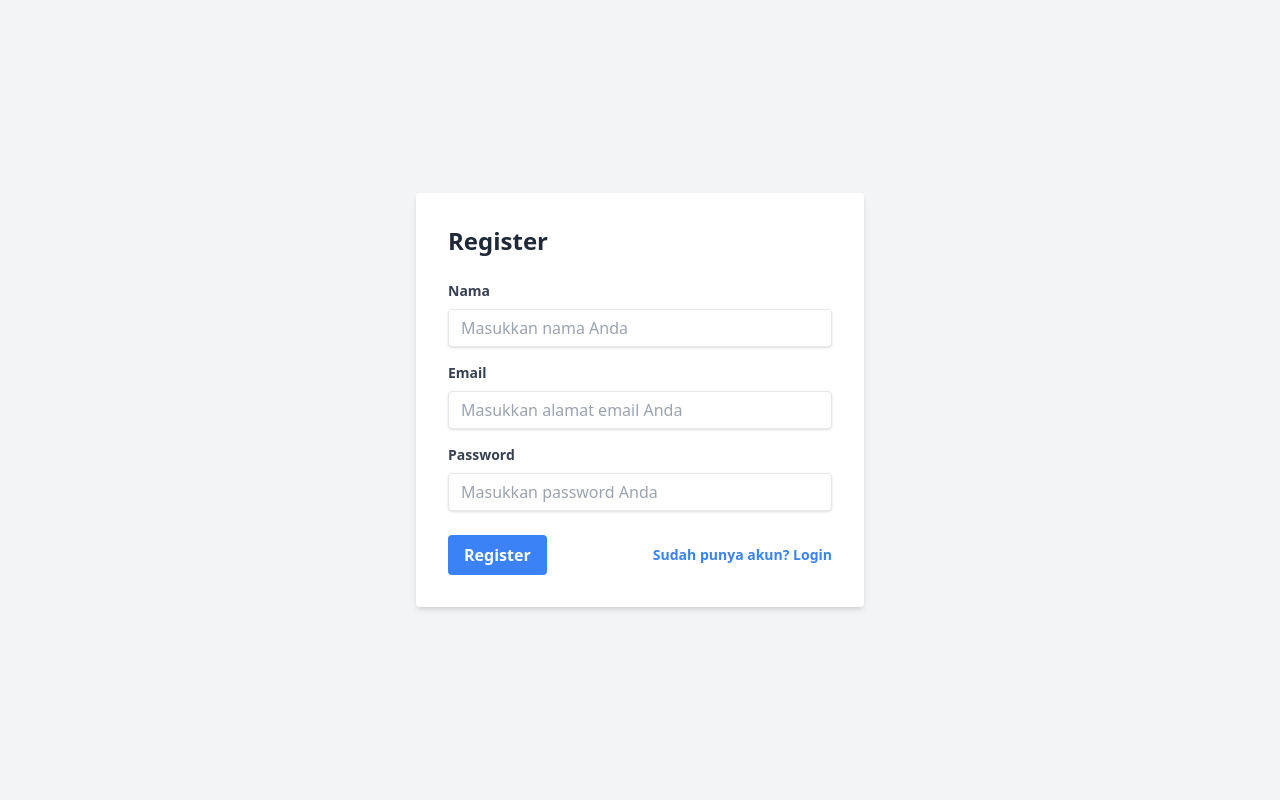
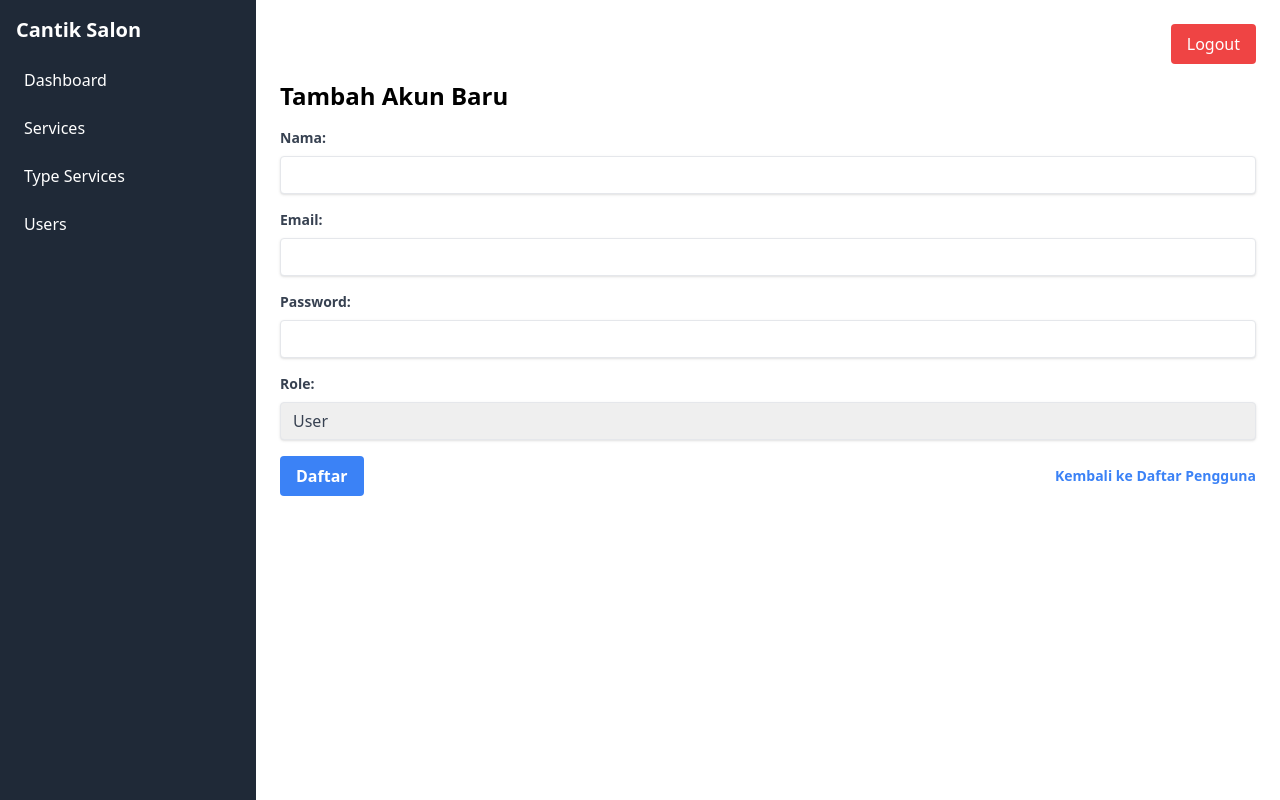
Before and after one commit to andikarifki/dashboard-salon, a Vue app: page /register in a window 1280 px wide. Built offline with nearby package versions, Linux system fonts and the light colour scheme.

Commit message:
update role in user

```diff
--- a/src/views/Register.vue
+++ b/src/views/Register.vue
@@ -1,34 +1,51 @@
 <template>
-  <div class="min-h-screen bg-gray-100 flex items-center justify-center">
-    <div class="bg-white p-8 rounded shadow-md w-full max-w-md">
-      <h2 class="text-2xl font-bold mb-6 text-gray-800">Register</h2>
+  <div class="flex h-screen">
+    <Sidebar />
+    <div class="flex-1 p-6 flex flex-col">
+      <Header />
+
+      <h2 class="text-2xl font-bold mb-4">Tambah Akun Baru</h2>
+
       <form @submit.prevent="register">
         <div class="mb-4">
-          <label for="name" class="block text-gray-700 text-sm font-bold mb-2">Nama</label>
-          <input type="text" id="name" v-model="name"
+          <label for="name" class="block text-gray-700 text-sm font-bold mb-2">Nama:</label>
+          <input type="text" id="name" v-model="form.name"
             class="shadow appearance-none border rounded w-full py-2 px-3 text-gray-700 leading-tight focus:outline-none focus:shadow-outline"
-            placeholder="Masukkan nama Anda" required />
+            required>
+          <div v-if="errors.name" class="text-red-500 text-xs italic">{{ errors.name[0] }}</div>
         </div>
         <div class="mb-4">
-          <label for="email" class="block text-gray-700 text-sm font-bold mb-2">Email</label>
-          <input type="email" id="email" v-model="email"
+          <label for="email" class="block text-gray-700 text-sm font-bold mb-2">Email:</label>
+          <input type="email" id="email" v-model="form.email"
             class="shadow appearance-none border rounded w-full py-2 px-3 text-gray-700 leading-tight focus:outline-none focus:shadow-outline"
-            placeholder="Masukkan alamat email Anda" required />
+            required>
+          <div v-if="errors.email" class="text-red-500 text-xs italic">{{ errors.email[0] }}</div>
         </div>
-        <div class="mb-6">
-          <label for="password" class="block text-gray-700 text-sm font-bold mb-2">Password</label>
-          <input type="password" id="password" v-model="password"
+        <div class="mb-4">
+          <label for="password" class="block text-gray-700 text-sm font-bold mb-2">Password:</label>
+          <input type="password" id="password" v-model="form.password"
             class="shadow appearance-none border rounded w-full py-2 px-3 text-gray-700 leading-tight focus:outline-none focus:shadow-outline"
-            placeholder="Masukkan password Anda" required />
+            required>
+          <div v-if="errors.password" class="text-red-500 text-xs italic">{{ errors.password[0] }}</div>
+        </div>
+        <div class="mb-4">
+          <label for="role" class="block text-gray-700 text-sm font-bold mb-2">Role:</label>
+          <select id="role" v-model="form.role"
+            class="shadow appearance-none border rounded w-full py-2 px-3 text-gray-700 leading-tight focus:outline-none focus:shadow-outline">
+            <option value="user">User</option>
+            <option value="admin">Admin</option>
+            <option value="editor">Editor</option>
+          </select>
+          <div v-if="errors.role" class="text-red-500 text-xs italic">{{ errors.role[0] }}</div>
         </div>
         <div class="flex items-center justify-between">
           <button type="submit"
             class="bg-blue-500 hover:bg-blue-700 text-white font-bold py-2 px-4 rounded focus:outline-none focus:shadow-outline">
-            Register
+            Daftar
           </button>
-          <router-link to="/login"
-            class="inline-block align-baseline font-semibold text-sm text-blue-500 hover:text-blue-800">
-            Sudah punya akun? Login
+          <router-link to="/users"
+            class="inline-block align-baseline font-bold text-sm text-blue-500 hover:text-blue-800">
+            Kembali ke Daftar Pengguna
           </router-link>
         </div>
       </form>
@@ -37,35 +54,43 @@
 </template>
 
 <script>
-import axios from "axios";
+import axios from 'axios';
+import Sidebar from '../components/Sidebar.vue';
+import Header from '../components/Header.vue';
 
 export default {
+  components: {
+    Sidebar,
+    Header
+  },
   data() {
     return {
-      name: "",
-      email: "",
-      password: "",
+      form: {
+        name: '',
+        email: '',
+        password: '',
+        role: 'user', // Set default role
+      },
+      errors: {},
     };
   },
   methods: {
     async register() {
+      this.errors = {};
       try {
-        await axios.post("/user/register", {
-          name: this.name,
-          email: this.email,
-          password: this.password,
-        });
-        alert("Registrasi berhasil! Silakan login.");
-        this.$router.push("/login");
+        const response = await axios.post('http://localhost:8000/api/user/register', this.form);
+        console.log('Registrasi berhasil:', response.data);
+        alert('Akun berhasil ditambahkan!');
+        this.$router.push('/user'); // Redirect ke halaman daftar pengguna setelah berhasil
       } catch (error) {
-        alert("Registrasi gagal!");
-        console.error("Error during registration:", error); // Tambahkan logging error untuk debugging
+        if (error.response && error.response.data && error.response.data.errors) {
+          this.errors = error.response.data.errors;
+        } else {
+          console.error('Gagal mendaftar:', error);
+          alert('Terjadi kesalahan saat mendaftar.');
+        }
       }
     },
   },
 };
 </script>
-
-<style scoped>
-/* Gaya yang sudah ada bisa dihapus karena kita menggunakan Tailwind */
-</style>
--- a/src/views/User.vue
+++ b/src/views/User.vue
@@ -17,6 +17,7 @@
                         <tr class="bg-gray-100">
                             <th class="border-b px-4 py-2 text-center">Nama</th>
                             <th class="border-b px-4 py-2 text-center">Email</th>
+                            <th class="border-b px-4 py-2 text-center">Role</th>
                             <th class="border-b px-4 py-2 text-center">Aksi</th>
                         </tr>
                     </thead>
@@ -24,6 +25,7 @@
                         <tr v-for="user in users" :key="user.id">
                             <td class="border-b px-4 py-2 text-center">{{ user.name }}</td>
                             <td class="border-b px-4 py-2 text-center">{{ user.email }}</td>
+                            <td class="border-b px-4 py-2 text-center">{{ user.role }}</td>
                             <td class="border-b px-4 py-2 text-center">
                                 <button v-if="user.name !== 'admin'" @click="deleteUser(user.id)"
                                     class="bg-red-500 hover:bg-red-700 text-white font-bold py-2 px-4 rounded focus:outline-none focus:shadow-outline">
@@ -67,10 +69,10 @@ export default {
                 const response = await axios.get('http://localhost:8000/api/users');
                 let usersData = response.data;
                 usersData.sort((a, b) => {
-                    if (a.name === 'admin' && b.name !== 'admin') {
+                    if (a.role === 'admin' && b.role !== 'admin') {
                         return -1; // a (admin) harus lebih dulu
                     }
-                    if (a.name !== 'admin' && b.name === 'admin') {
+                    if (a.role !== 'admin' && b.role === 'admin') {
                         return 1;  // b (admin) harus lebih dulu
                     }
                     return 0;      // Urutan relatif a dan b tidak berubah jika keduanya admin atau bukan admin
```
